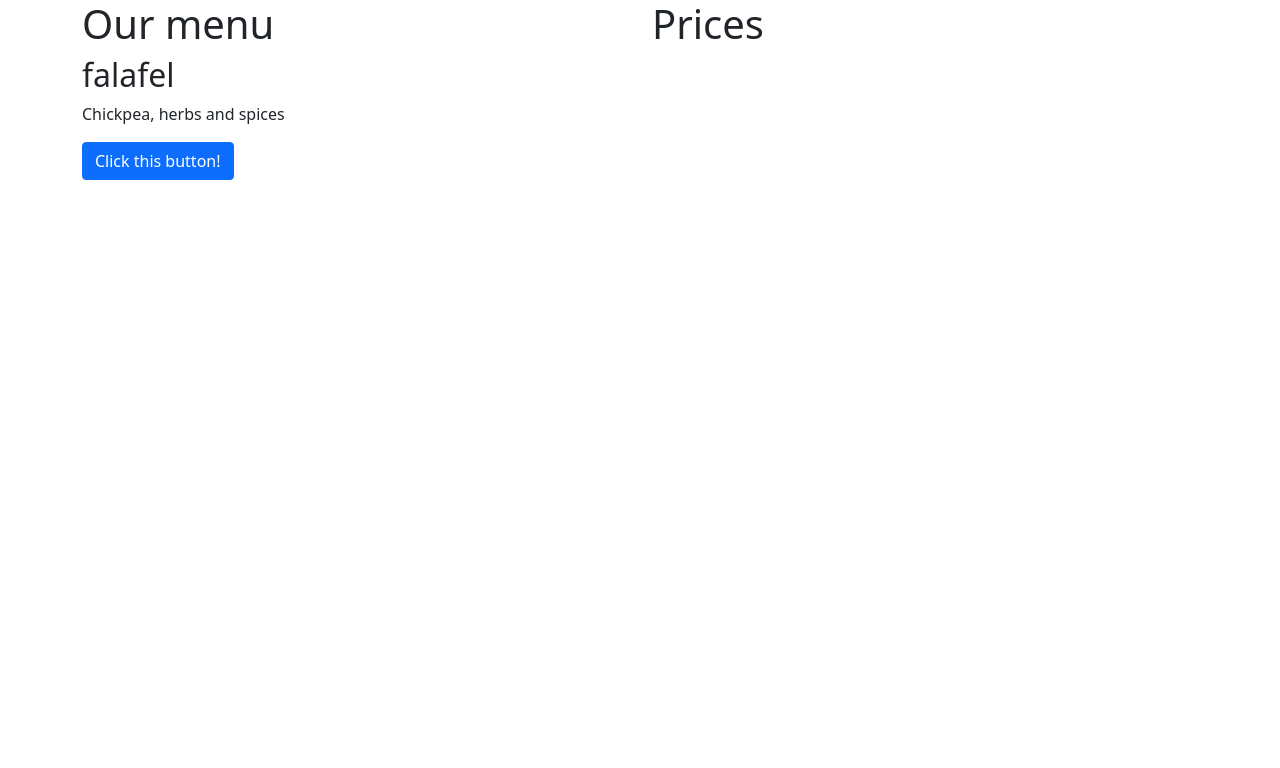
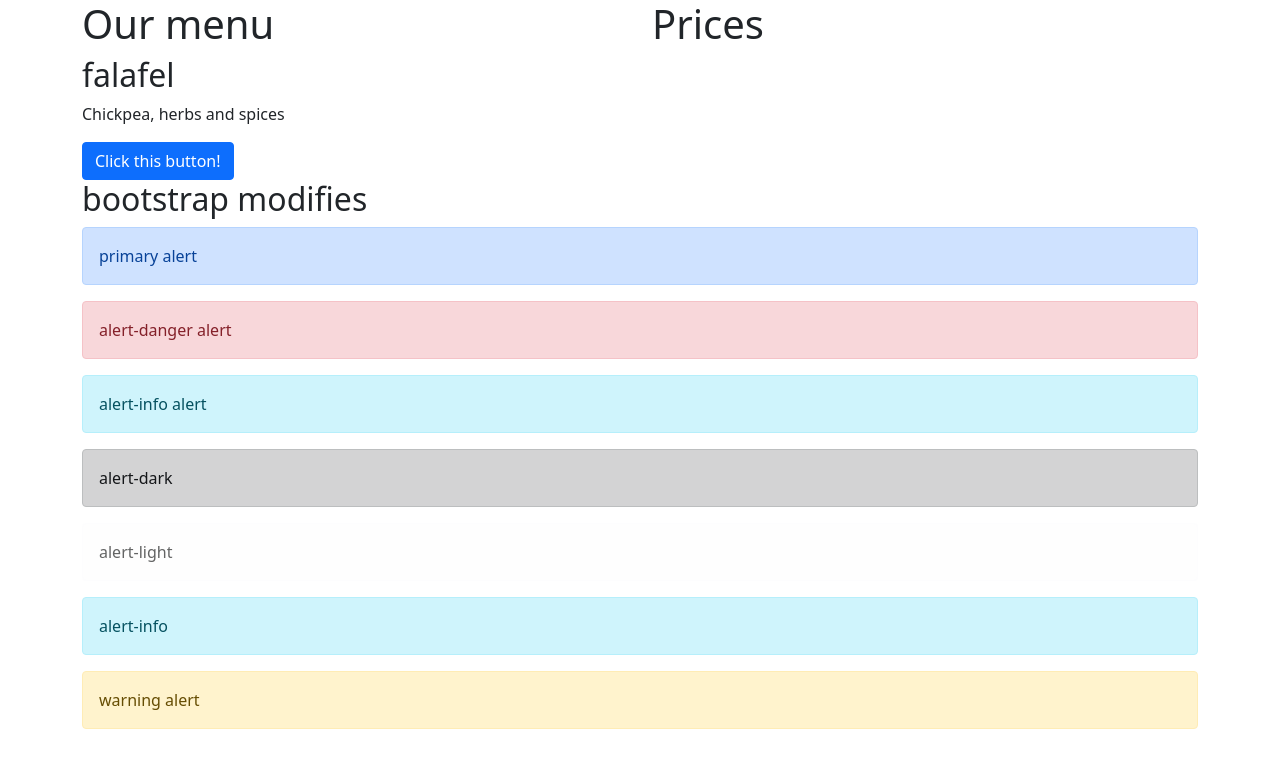
Before and after one commit to DorZab/studieprojekt, a plain HTML site: page bootstrap.html in a window 1280 px wide. Drawn offline with nearby package versions, Linux system fonts and the light colour scheme.

Commit message:
init bootstrap.html

```diff
--- a/bootstrap.html
+++ b/bootstrap.html
@@ -26,6 +26,16 @@
         </div>
 
         <button type= “button” class="btn btn-primary">Click this button!</button>
-
+    <h2>bootstrap modifies</h2>
+        <div class="alert alert-primary" role="alert">primary alert</div>
+        <div class="alert alert-danger" role="alert">alert-danger alert</div>
+        <div class="alert alert-info" role="alert">alert-info alert</div>
+        <div class="alert alert-dark" role="alert">alert-dark </div>
+        <div class="alert alert-light" role="alert">alert-light</div>
+<div class="alert alert-info" role="alert">alert-info</div>
+<div class="alert alert-warning" role="alert">warning alert</div>
+</body>
+</body>
+</body>
 </body>
 </html>
--- a/styleheets.scss
+++ /dev/null
@@ -1,5 +0,0 @@
-@import "../node_modules/bootstrap/scss/bootstrap";
-$theme-colors: (
-  "primary": $primary,
-  "danger": $danger
-);
```
Also changed, not shown: index.html (+1 -1 lines).
